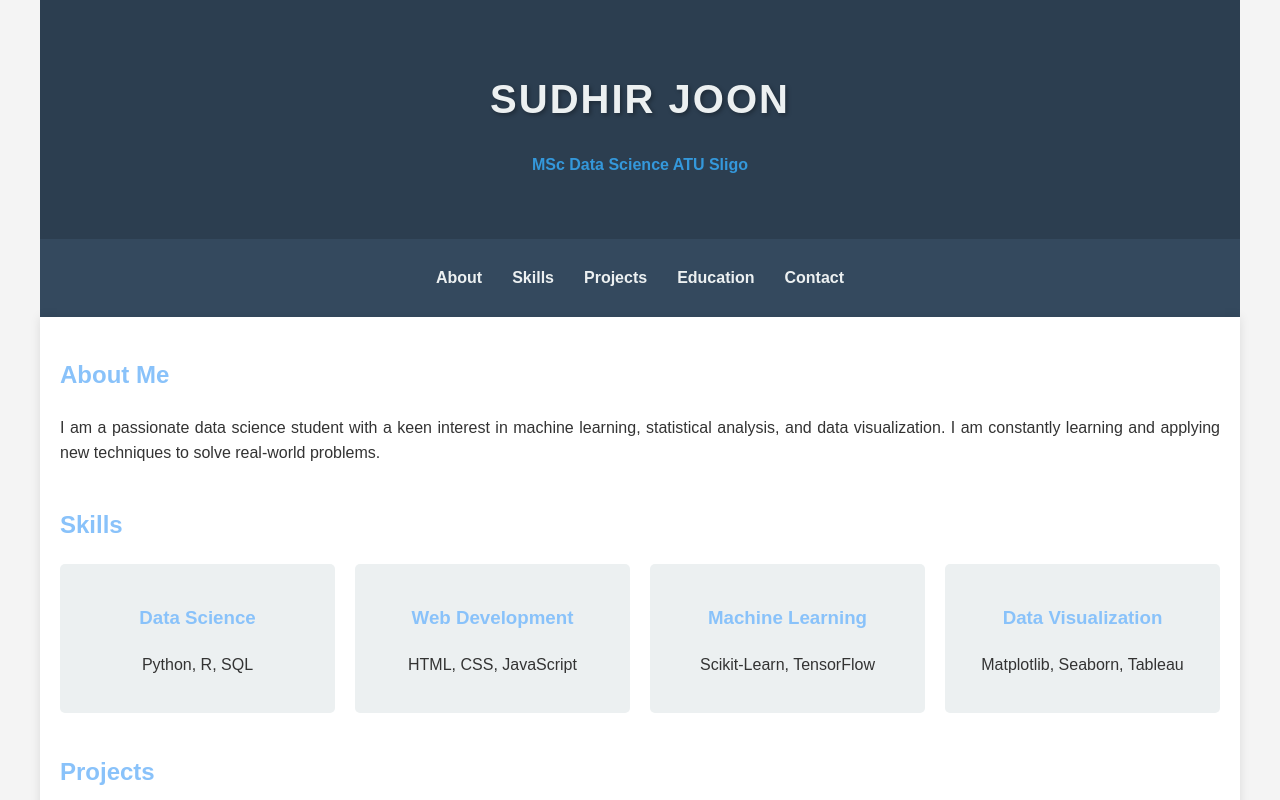
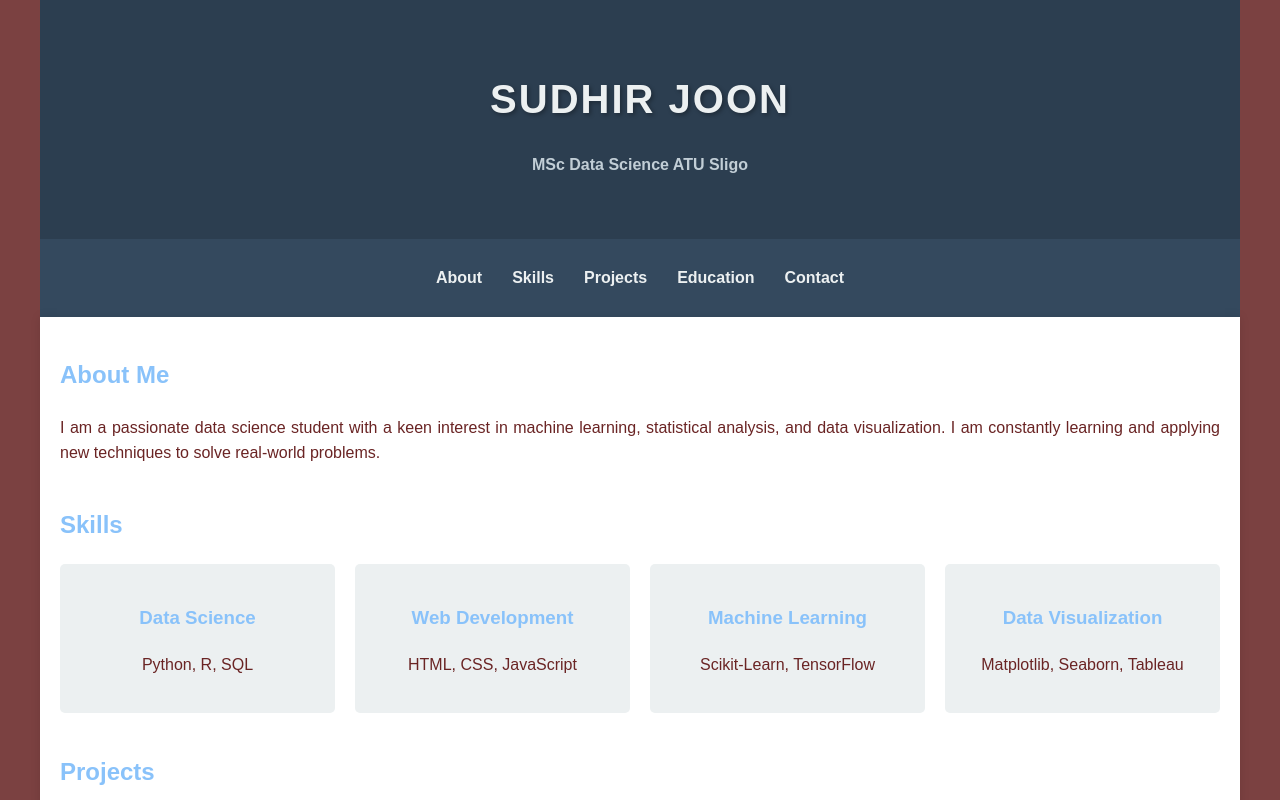
Before and after one commit to Joon-hub/Sudhir_Joon_Portfolio, a plain HTML site: page docs/index.html in a window 1280 px wide. Shown: the top 800 px of the page. Drawn offline with Linux system fonts and the light colour scheme.

Commit message:
Update styles.css

```diff
--- a/docs/styles.css
+++ b/docs/styles.css
@@ -1,6 +1,6 @@
 /* General Styles */
 header h1 {
-    font-size: 3em;
+    font-size: 10em;
     color: #ecf0f1;
     margin-bottom: 10px;
     text-transform: uppercase;
@@ -11,19 +11,19 @@ header h1 {
 body {
     font-family: 'Arial', sans-serif;
     line-height: 1.6;
-    color: #333;
+    color: #6a2424;
     max-width: 1200px;
     margin: 0 auto;
     padding: 0 20px;
-    background-color: #f4f4f4;
+    background-color: #7b4141;
 }
 
-h1, h2, h3, h4 {
+h2, h3, h4 {
     color: #89c2fa;
 }
 
 a {
-    color: #3498db;
+    color: #0f71b4;
     text-decoration: none;
     transition: color 0.3s ease;
 }
@@ -37,7 +37,7 @@ header {
     text-align: center;
     padding: 40px 0;
     background-color: #2c3e50;
-    color: #ecf0f1;
+    color: #4b8fa1;
 }
 
 header h1 {
@@ -46,7 +46,7 @@ header h1 {
 }
 
 header h4 a {
-    color: #3498db;
+    color: #c2ced6;
 }
 
 /* Navigation Styles */
```
